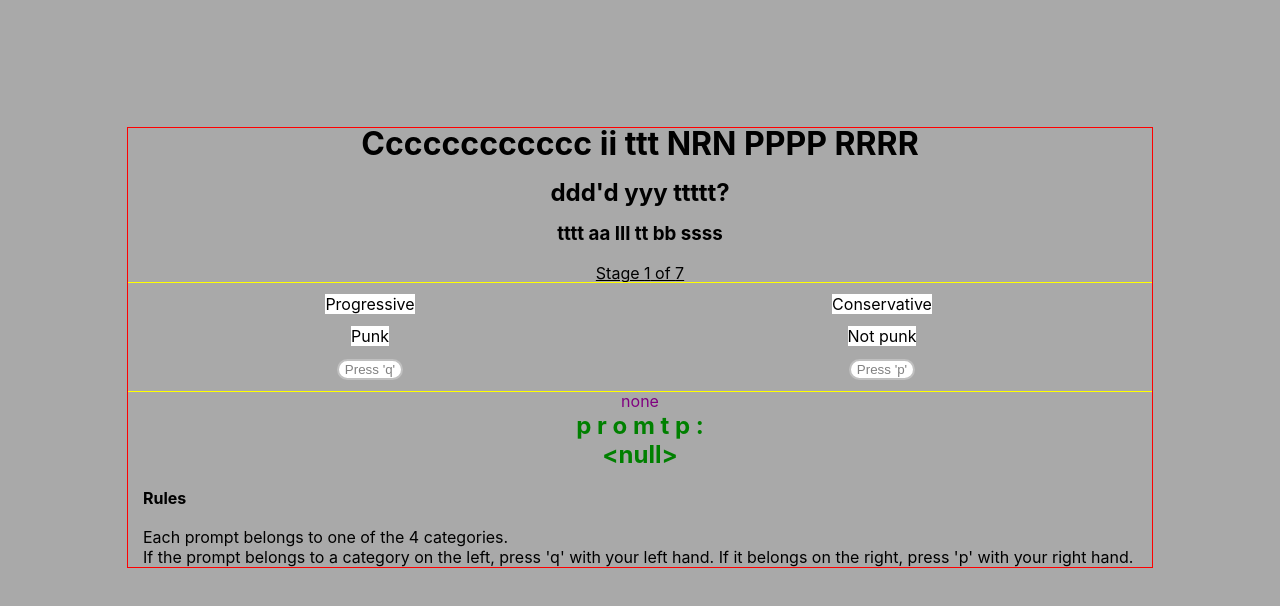
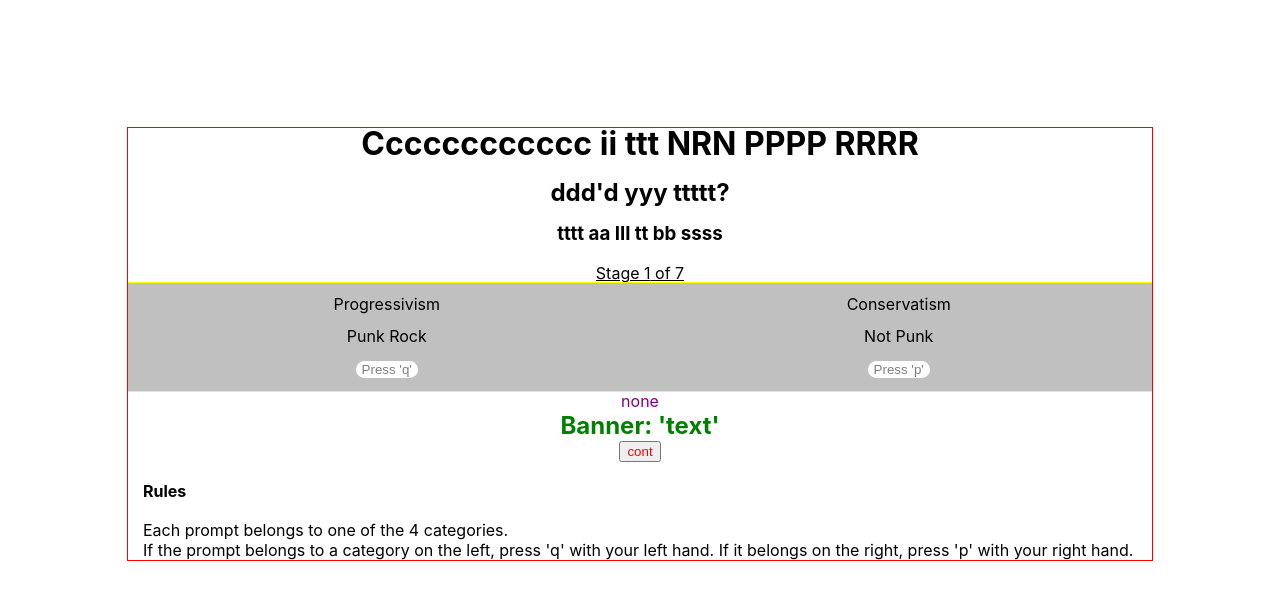
Before and after one commit to stensonowen/citnpr, a React (Create React App) app: page / in a window 1280 px wide. Shown: the top 606 px of the page. Built offline with nearby package versions, Linux system fonts and the light colour scheme.

Commit message:
Disable on banner

```diff
--- a/src/App.css
+++ b/src/App.css
@@ -27,10 +27,21 @@
 .timer   { text-align: center; color: purple; }
 
 .labelLoud  { background-color: yellow; }
-.labelQuiet { background-color: white;  }
+.labelQuiet { /*background-color: white;*/  }
 
 .buttonLoud  { background-color: green; }
-.buttonQuiet { background-color: white; }
+.buttonQuiet { /* background-color: white;*/ }
+
+.darkened {
+  pointer-events:   none;
+  background-color: silver;
+}
+
+.bannerButton {
+  color: red;
+  text-align: center;
+}
+
 
 @keyframes App-logo-spin {
   from {
@@ -40,7 +51,3 @@
     transform: rotate(360deg);
   }
 }
-
-html {
-  background-color: darkgray;
-}
--- a/src/App.js
+++ b/src/App.js
@@ -21,7 +21,7 @@ class App extends React.Component {
     this.num_stages = 2;
     this.stopwatch = new sw.Stopwatch(this);
 
-    this.model = new model.Model(this);
+    //this.model = new model.Model(this);
 
     this.state = {
       // model
@@ -29,10 +29,10 @@ class App extends React.Component {
         row_active : Grid.Row.TOP,
         stage      : 0,
         labels     : {
-          NE : "Cccc",
-          NW : "Llll",
-          SW : "Pppp",
-          SE : "Nnn Pppp",
+          NE : "Conservatism",
+          NW : "Progressivism",
+          SW : "Punk Rock",
+          SE : "Not Punk",
         },
         prompt_text : null,
       },
@@ -40,10 +40,14 @@ class App extends React.Component {
       display : {
         side_highlight : null,
         time_elapsed   : "none",
+        banner : {
+          text : "text", // text to display instead of prompt
+          cont : "cont", // button to press
+        },
       },
     };
 
-    this.model.make_stage(0);
+    //this.model.make_stage(0);
   }
 
   choose(side) { // Grid.Column.LEFT
@@ -83,6 +87,26 @@ class App extends React.Component {
     this.state.board.labels = labels;
   }
 
+  set_banner(banner) {
+    let state = this.state;
+    state.display.banner = banner;
+    this.setState(state);
+    console.log(banner);
+  }
+
+  on_banner_dismiss() {
+    /*
+    const button = this.state.display.banner.cont;
+    if (button === "Start") {
+      // start
+    }
+    */
+    // For now, the only thing we do is reset
+    this.model = new model.Model(this);
+    this.model.make_stage(0);
+    this.set_banner({ text: null, cont: null });
+  }
+
   render() {
     return this.view.render(this.state.board, this.state.display);
   }
--- a/src/index.css
+++ b/src/index.css
@@ -35,7 +35,6 @@ table {
 .gameboard tr { width: 50%; }
 .gameboard th { color: silver; }
 .gameboard td { text-align: center; }
-
 
 .button {
   background-color: white;
--- a/src/view.js
+++ b/src/view.js
@@ -49,7 +49,43 @@ class View {
     );
   }
 
+  renderBanner(banner) { // app.state.display.banner
+    return (
+      <button>
+      { banner.cont }
+      </button>
+    );
+  }
+
+  renderBannerOrPrompt() {
+    const b = this.app.state.display.banner;
+    const p = (
+      <div className="prompt" id="prompt">
+      { this.fmt_prompt() }
+      </div>
+    );
+    const reset_cb = this.app.on_banner_dismiss.bind(this.app);
+    if (b && b.text && b.cont) {
+      return (
+        <div className="bannerButton">
+        { p }
+        <button
+          className="bannerButton"
+          onClick={reset_cb}
+        > { b.cont } </button>
+        </div>
+      );
+    } else {
+      return p;
+    }
+  }
+
   fmt_prompt() {
+    const b = this.app.state.display.banner;
+    if (b.text) {
+      return "Banner: '" + b.text + "'";
+    }
+
     const p = this.app.state.board.prompt_text;
     if (p === null) {
       return "<null>";
@@ -62,6 +98,9 @@ class View {
     const lc = board.row_active * display.side_highlight;
     const G = Grid.Cell;
     const L = board.labels;
+    const dark = (this.app.state.display.banner.cont != null);
+    const darkened = dark ? "darkened" : "";
+    console.log("darkened : " + darkened);
 
     return (
       <div>
@@ -70,6 +109,7 @@ class View {
       Stage { board.stage + 1 } of { this.num_stages }
       </div>
 
+      <div className={darkened}>
       <table className="gameboard">
       <tbody>
       <tr>
@@ -86,16 +126,13 @@ class View {
       </tr>
       </tbody>
       </table>
+      </div>
 
       <div className="timer">
       { display.time_elapsed }
       </div>
 
-      <div className="prompt" id="prompt">
-      p r o m t p :
-      <br/>
-      { this.fmt_prompt() }
-      </div>
+      { this.renderBannerOrPrompt() }
 
       </div>
     );
```
